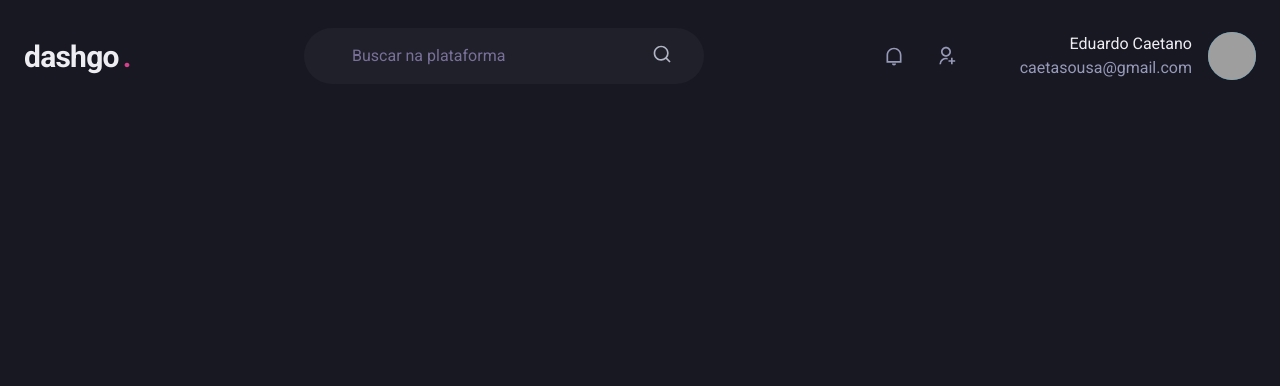
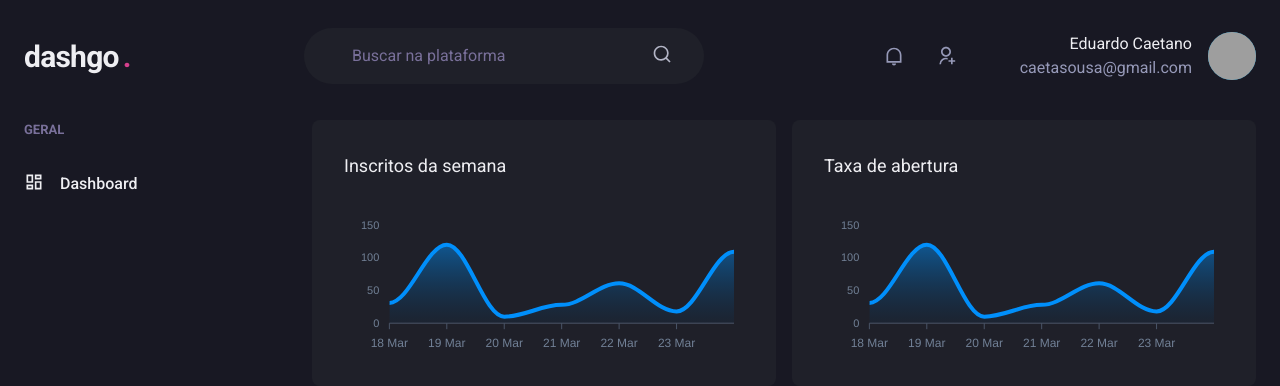
Before and after one commit to caetasousa/Dashboard-Next-Auth-JWT, a Next.js app: page /dashboard in a window 1280 px wide. Shown: the top 386 px of the page. Built offline with nearby package versions, Linux system fonts and the light colour scheme; grey boxes are pictures that could not be loaded.

Commit message:
dashboard estilizado

```diff
--- a/package.json
+++ b/package.json
@@ -13,9 +13,11 @@
     "@chakra-ui/react": "^1.6.9",
     "@emotion/react": "^11.4.1",
     "@emotion/styled": "^11.3.0",
+    "apexcharts": "^3.29.0",
     "framer-motion": "^4.1.17",
     "next": "11.1.2",
     "react": "17.0.2",
+    "react-apexcharts": "^1.3.9",
     "react-dom": "17.0.2",
     "react-icons": "^4.3.1"
   },
--- /dev/null
+++ b/src/components/Sidebar.tsx
@@ -0,0 +1,19 @@
+import { Box, Stack, Text, Link, Icon } from "@chakra-ui/react"
+import { RiDashboardLine } from "react-icons/ri"
+export function Sidebar() {
+    return (
+        <Box as="aside" w="64" mr="8">
+            <Stack spacing="12" align="flex-start">
+                <Box>
+                    <Text fontWeight="bold" color="gray.400" fontSize="small">GERAL</Text>
+                    <Stack spacing="4" mt="8" align="stretch">
+                        <Link display="flex" align="center">
+                            <Icon as={RiDashboardLine} fontSize="20"/>
+                            <Text ml="4" fontWeight="medium">Dashboard</Text>
+                        </Link>
+                    </Stack>
+                </Box>
+            </Stack>
+        </Box>
+    );
+}
--- a/src/pages/dashboard.tsx
+++ b/src/pages/dashboard.tsx
@@ -1,7 +1,97 @@
+import { Flex, SimpleGrid, Box, Text, theme } from "@chakra-ui/react"
 import { Header } from "../components/Header";
+import dynamic from "next/dynamic"
+import { Sidebar } from "../components/Sidebar";
+
+import { ApexOptions } from "apexcharts";
+
+const Chart = dynamic(() => import("react-apexcharts"), {
+    ssr: false,
+})
+
+const options: ApexOptions = {
+    chart: {
+        toolbar:{
+            show: false,
+        },
+        zoom: {
+            enabled: false,
+        },
+        foreColor: theme.colors.gray[500]
+    },
+    grid : {
+        show: false
+    },
+    dataLabels: {
+        enabled: false,
+    },
+    tooltip: {
+        enabled: false
+    },
+    xaxis: {
+        type: "datetime",
+        axisBorder : {
+            color: theme.colors.gray[600]
+        },
+        axisTicks: {
+            color: theme.colors.gray[600]
+        },
+        categories: [
+            "2021-03-18T00:00:00.000Z",
+            "2021-03-19T00:00:00.000Z",
+            "2021-03-20T00:00:00.000Z",
+            "2021-03-21T00:00:00.000Z",
+            "2021-03-22T00:00:00.000Z",
+            "2021-03-23T00:00:00.000Z",
+            "2021-03-24T00:00:00.000Z",
+        ],
+    },
+    fill: {
+        opacity: 0.3,
+        type: 'gradient',
+        gradient: {
+            shade: 'dark',
+            opacityFrom: 0.7,
+            opacityTo: 0.3
+        }
+    }
+};
+
+const series = [
+    { name: 'series1', data: [31, 120, 10, 28, 61, 18, 109] }
+]
 
 export default function Deashboard() {
     return (
-        <Header />
+        <Flex direction="column" h="100vh">
+            <Header />
+
+            <Flex w="100%" my="6" maxWidth={1480} mx="auto" px="6">
+                <Sidebar />
+
+
+                <SimpleGrid flex="1" gap="4" minChildWidth="320px" align="flex-start">
+                    <Box
+                        p="8"
+                        bg="gray.800"
+                        borderRadius={8}
+                        pb="4"
+                    >
+                        <Text fontSize="lg" mb="4">Inscritos da semana</Text>
+                        <Chart options={options} series={series} type="area" height={160} />
+                    </Box>
+
+                    <Box
+                        p="8"
+                        bg="gray.800"
+                        borderRadius={8}
+                        pb="4"
+                    >
+                        <Text fontSize="lg" mb="4">Taxa de abertura</Text>
+                        <Chart options={options} series={series} type="area" height={160} />
+                    </Box>
+                </SimpleGrid>
+            </Flex>
+        </Flex>
     );
 }
```
Also changed, not shown: 1 other file (tests, documents, lock files or other folders).
